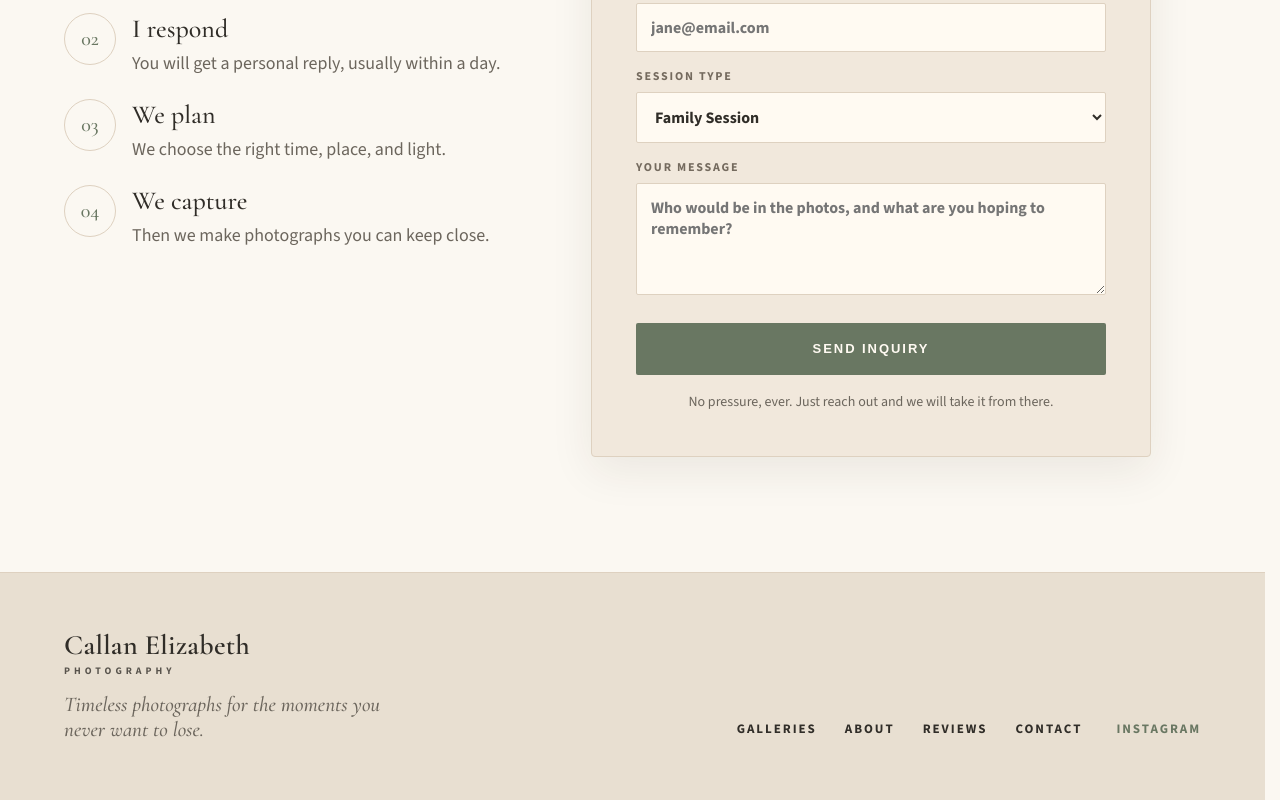
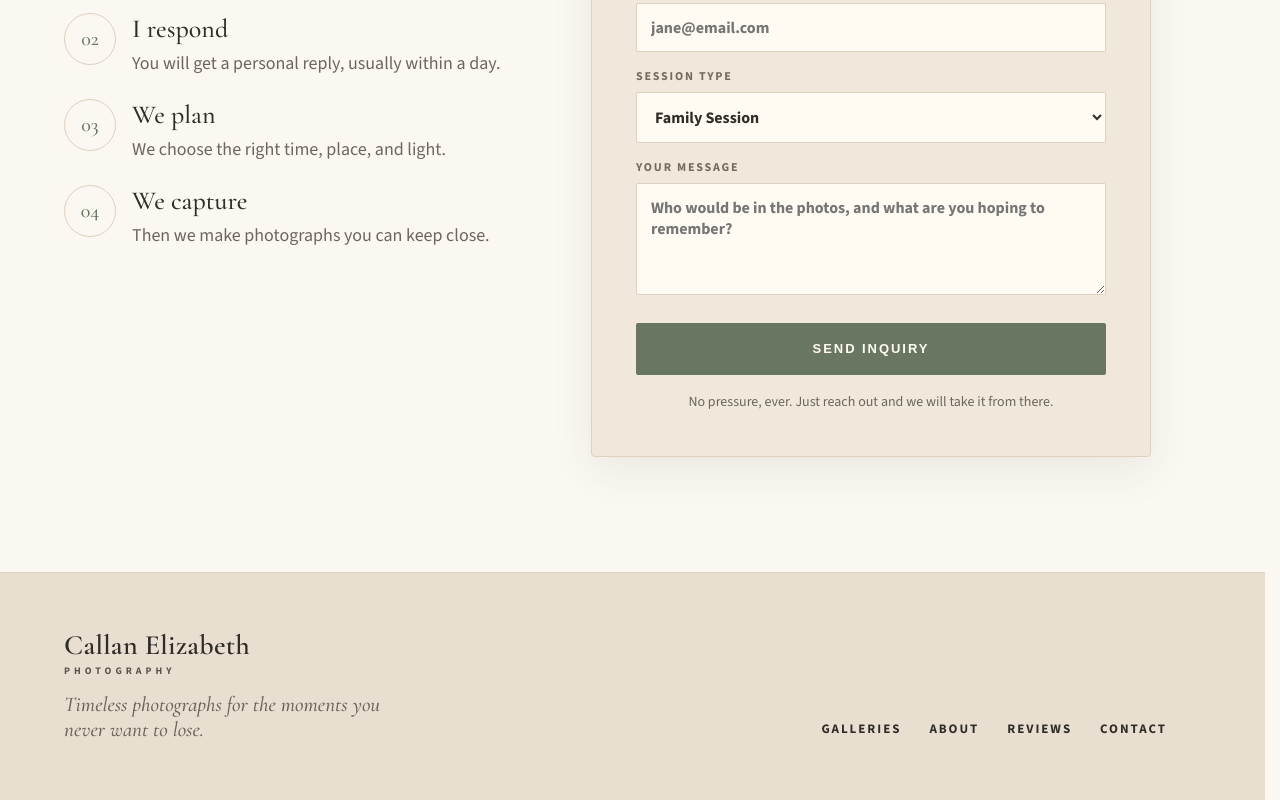
Before and after one commit to saintindustries/callan-elizabeth-photography-site, a website: page index.html in a window 1280 px wide. Shown: the part 4134-4934 px from the top of the page. Drawn offline with nearby package versions, Linux system fonts and the light colour scheme.

Commit message:
Remove Instagram links

```diff
--- a/index.html
+++ b/index.html
@@ -193,7 +193,6 @@
         <a href="#reviews">Reviews</a>
         <a href="#contact">Contact</a>
       </nav>
-      <a class="instagram-link" href="https://www.instagram.com/callanelizabeth/" target="_blank" rel="noreferrer">Instagram</a>
     </footer>
 
     <dialog class="album-dialog" data-album-dialog aria-labelledby="album-title">
--- a/styles.css
+++ b/styles.css
@@ -95,8 +95,7 @@ a {
 }
 
 .site-nav a,
-.site-footer nav a,
-.instagram-link {
+.site-footer nav a {
   font-size: 13px;
   font-weight: 700;
   letter-spacing: 0.15em;
@@ -109,8 +108,7 @@ a {
 }
 
 .site-nav a::after,
-.site-footer nav a::after,
-.instagram-link::after {
+.site-footer nav a::after {
   content: "";
   display: block;
   height: 1px;
@@ -121,8 +119,7 @@ a {
 }
 
 .site-nav a:hover::after,
-.site-footer nav a:hover::after,
-.instagram-link:hover::after {
+.site-footer nav a:hover::after {
   width: 100%;
 }
 
@@ -1132,10 +1129,6 @@ figcaption {
   gap: 16px 28px;
 }
 
-.instagram-link {
-  color: var(--sage);
-}
-
 @media (max-width: 1000px) {
   .gallery-grid,
   .review-grid {
```
